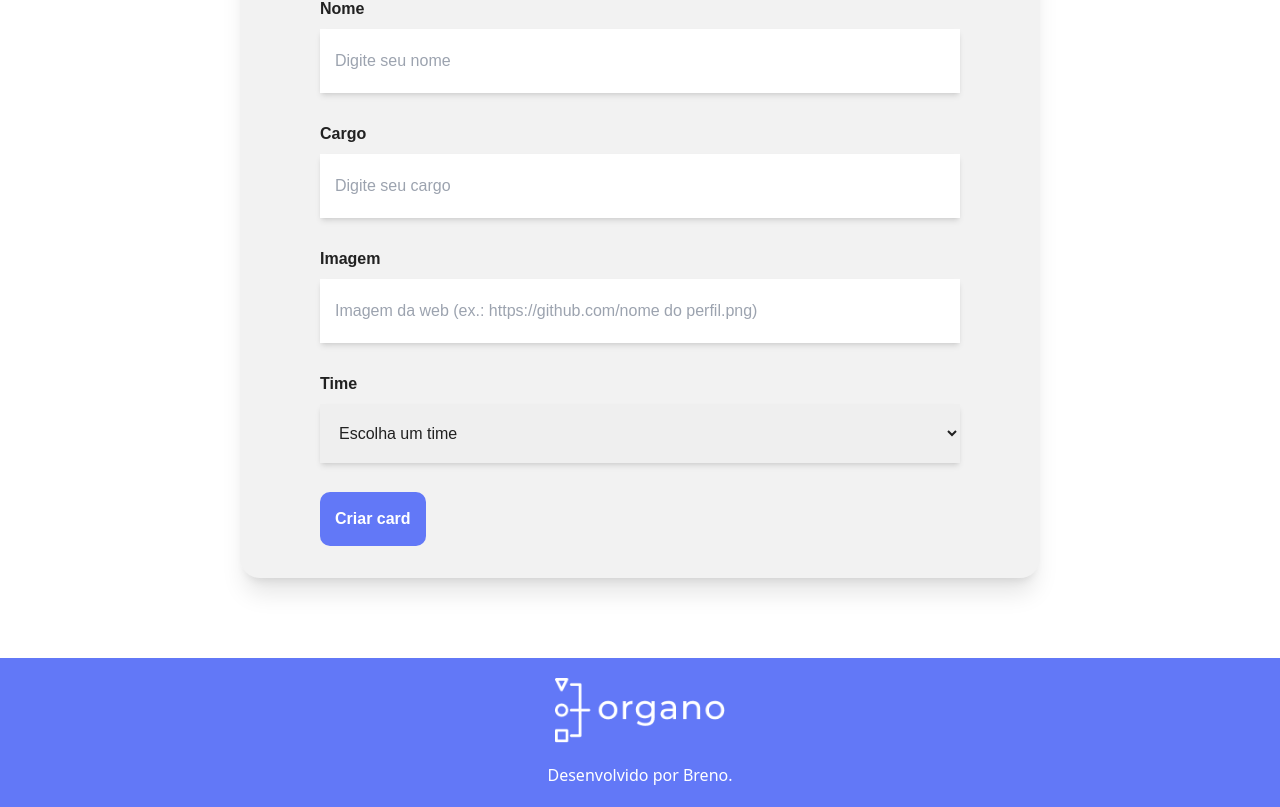
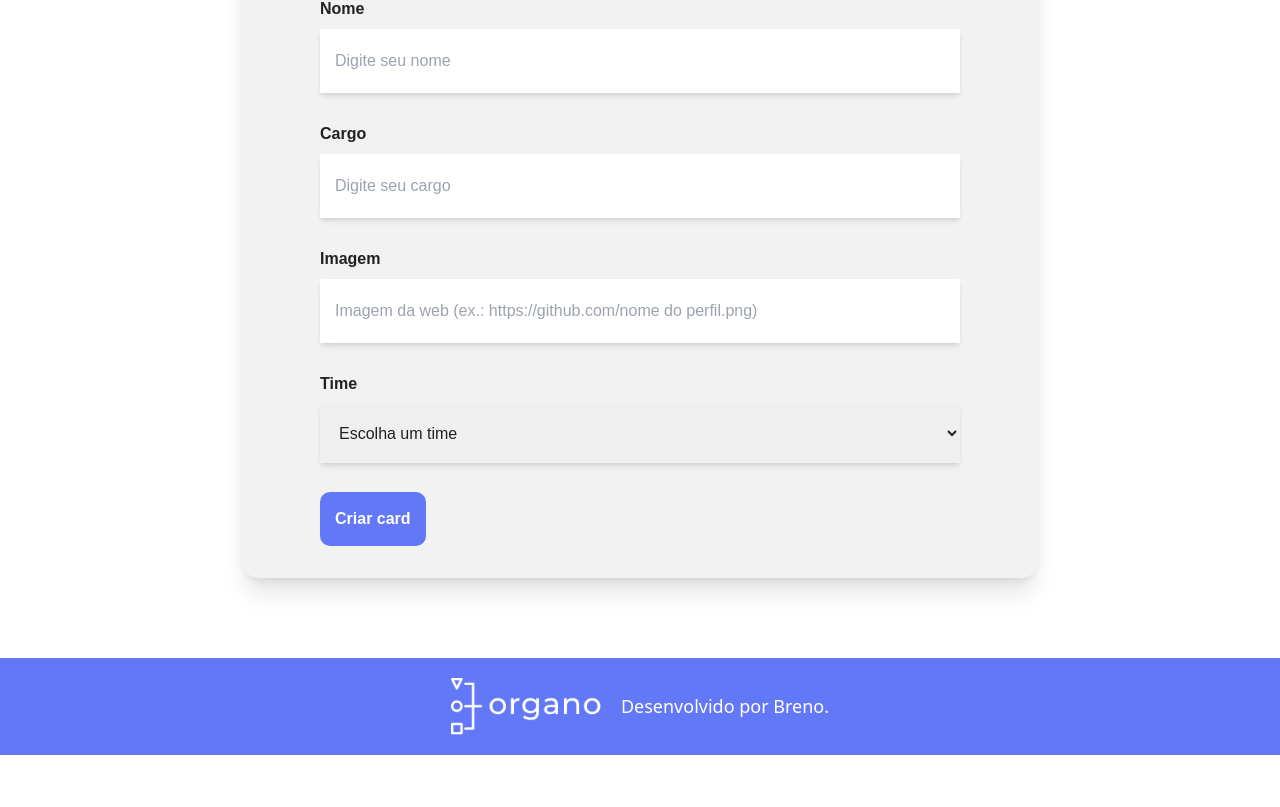
Before and after one commit to BrenoDev00/Organo, a React (Vite) app in the folder organo/: page / in a window 1280 px wide. Shown: the part 691-1498 px from the top of the page. After the commit the page ends 1446 px from the top, so only its background shows below. Built offline with nearby package versions, Linux system fonts and the light colour scheme.

Commit message:
refactor: refactor Footer component

```diff
--- a/organo/src/components/Footer/index.jsx
+++ b/organo/src/components/Footer/index.jsx
@@ -1,16 +1,16 @@
 export const Footer = () => {
   return (
     <>
-      <footer className="bg-bg-blue flex flex-col items-center p-[20px] gap-[20px] justify-center">
+      <footer className="bg-bg-blue flex items-center p-[20px] gap-[20px] justify-center">
         <div>
           <img
-            className="w-[170px]"
+            className="w-[150px]"
             src="/images/logo.png"
             alt="Logo do Organo."
           />
         </div>
 
-        <p className="text-white text-1xl">Desenvolvido por Breno.</p>
+        <p className="text-white text-lg">Desenvolvido por Breno.</p>
       </footer>
     </>
   );
```
